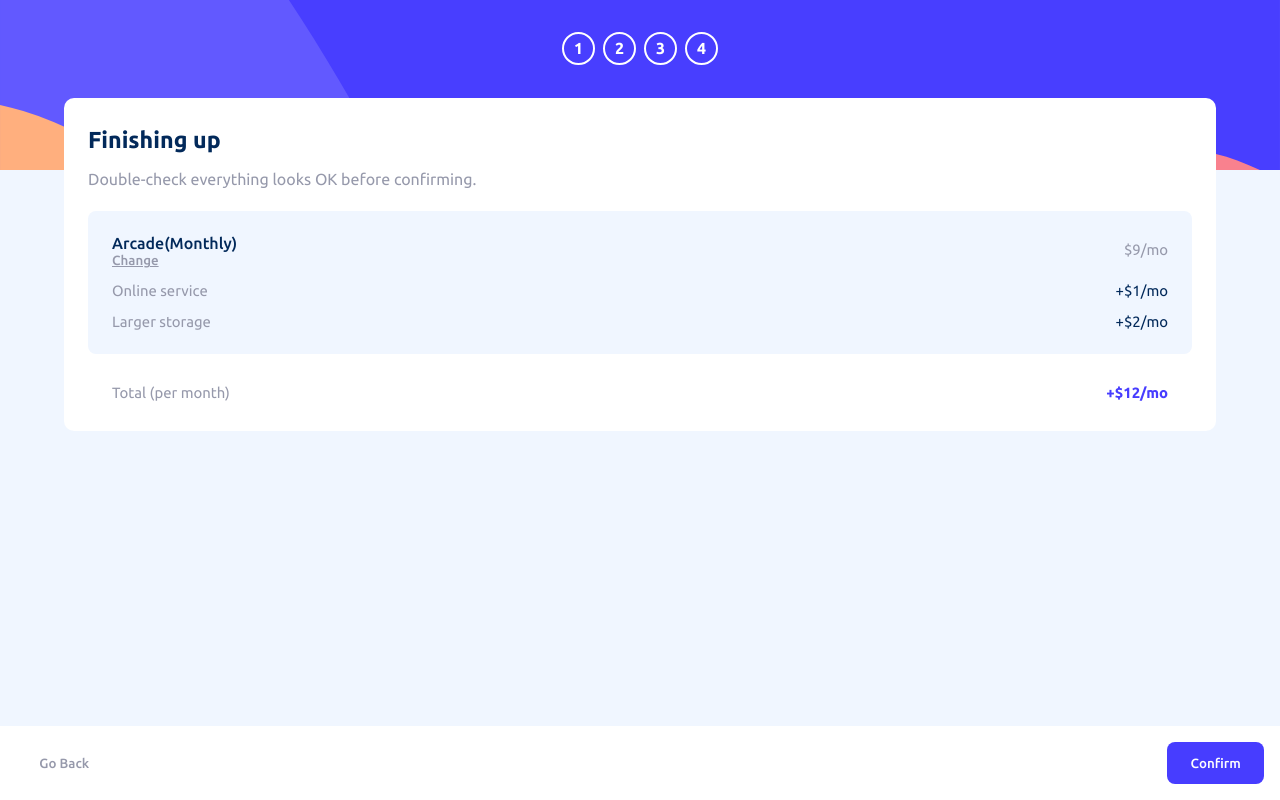
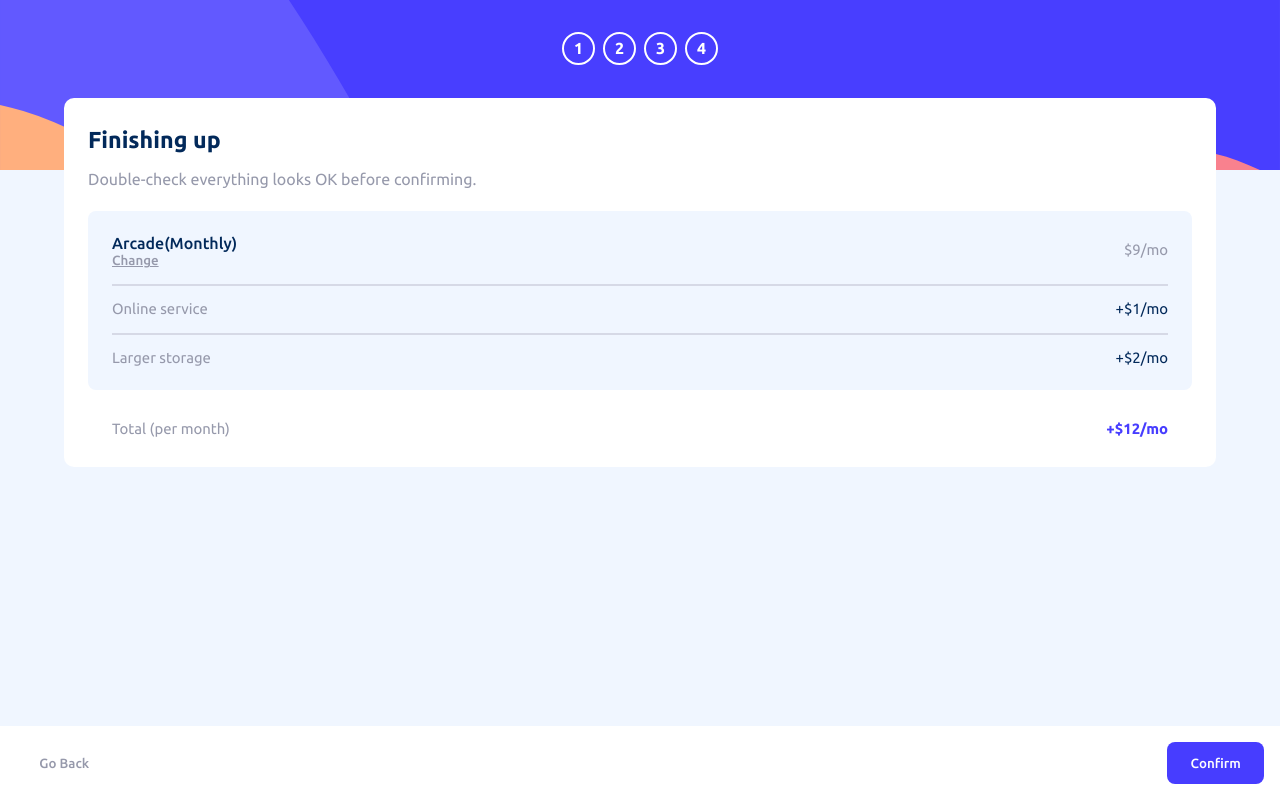
Before and after one commit to HamnaIshaq/multi-step-form, a React (Vite) app: page /summary in a window 1280 px wide. Built offline with nearby package versions, Linux system fonts and the light colour scheme.

Commit message:
Move styling border, padding to addons container class

```diff
--- a/src/assets/styles/styles.css
+++ b/src/assets/styles/styles.css
@@ -379,11 +379,6 @@ input {
 }
 
 /* Summary */
-.summary-plan-container {
-  border-bottom: 2px solid var(--neutralLightGray);
-  padding-bottom: .75em;
-}
-
 .summary-info {
   background-color: var(--neutralMagnolia);
   border: none;
@@ -406,6 +401,8 @@ input {
 
 .summary-addons-container {
   margin-top: 1em;
+  border-top: 2px solid var(--neutralLightGray);
+  padding-top: 1em;
 }
 
 .summary-total-cost-container {
```
